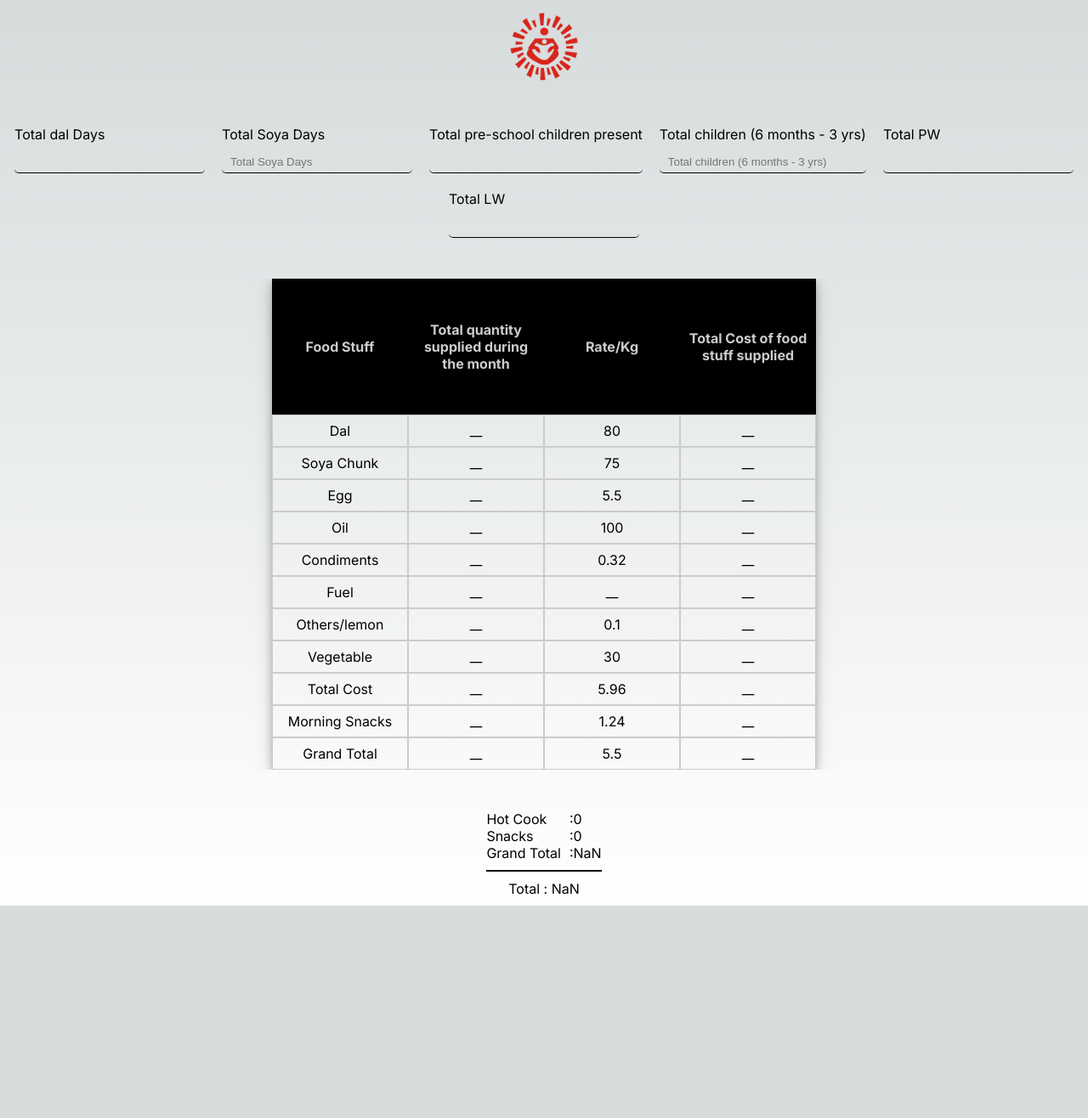
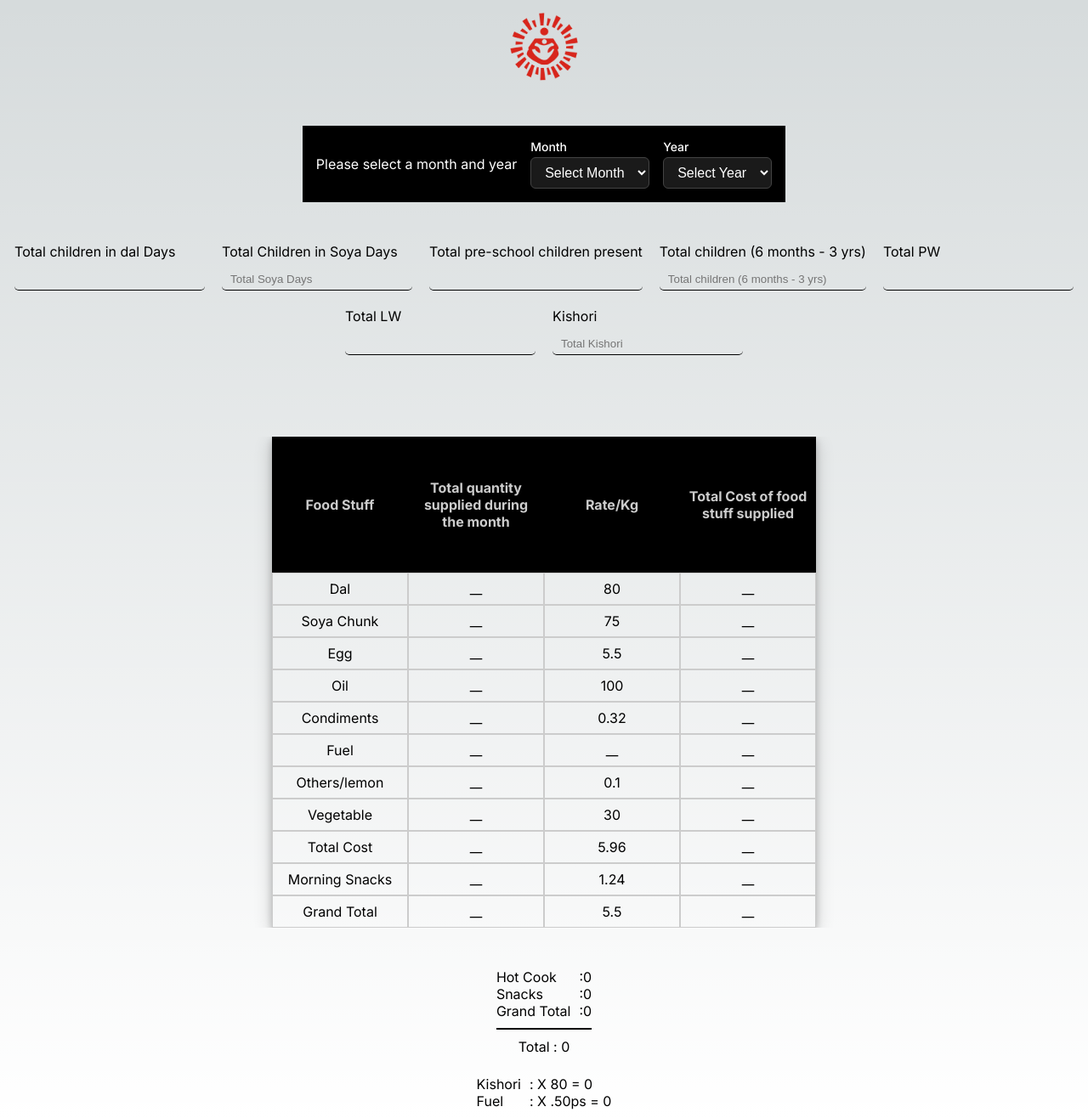
Before and after one commit to Kfardeenbls/next-my-voucher, a Next.js app: page / in a window 1280 px wide. Shown: the whole page at 85% size. Before the commit the page ends 1066 px from the top, so only its background shows below. Built offline with nearby package versions, Linux system fonts and the light colour scheme.

Commit message:
add date component

```diff
--- a/package.json
+++ b/package.json
@@ -9,9 +9,9 @@
     "lint": "next lint"
   },
   "dependencies": {
+    "next": "^14.2.30",
     "react": "^18",
-    "react-dom": "^18",
-    "next": "14.0.4"
+    "react-dom": "^18"
   },
   "devDependencies": {
     "eslint": "^8",
--- /dev/null
+++ b/src/app/component/Date_Component.jsx
@@ -0,0 +1,78 @@
+"use client";
+
+import "./MonthYearDropdown.css";
+import { useState, useEffect } from "react";
+
+export default function MonthYearDropdown({ onChange }) {
+  const months = [
+    "January",
+    "February",
+    "March",
+    "April",
+    "May",
+    "June",
+    "July",
+    "August",
+    "September",
+    "October",
+    "November",
+    "December",
+  ];
+
+  const currentYear = new Date().getFullYear();
+  const years = Array.from({ length: 10 }, (_, i) => currentYear - 5 + i);
+
+  const [selectedMonth, setSelectedMonth] = useState("");
+  const [selectedYear, setSelectedYear] = useState("");
+
+  useEffect(() => {
+    if (selectedMonth && selectedYear && onChange) {
+      onChange({ month: selectedMonth, year: selectedYear });
+    }
+  }, [selectedMonth, selectedYear, onChange]);
+
+  return (
+    <div
+      className="dropdown-container"
+      style={{
+        display: "flex",
+        flexWrap: "wrap",
+        justifyContent: "center",
+        alignItems: "center",
+      }}
+    >
+      <p>Please select a month and year</p>
+      <div className="dropdown-group">
+        <label className="dropdown-label">Month</label>
+        <select
+          value={selectedMonth}
+          onChange={(e) => setSelectedMonth(e.target.value)}
+          className="dropdown-select"
+        >
+          <option value="">Select Month</option>
+          {months.map((month, idx) => (
+            <option key={idx} value={month}>
+              {month}
+            </option>
+          ))}
+        </select>
+      </div>
+
+      <div className="dropdown-group">
+        <label className="dropdown-label">Year</label>
+        <select
+          value={selectedYear}
+          onChange={(e) => setSelectedYear(e.target.value)}
+          className="dropdown-select"
+        >
+          <option value="">Select Year</option>
+          {years.map((year) => (
+            <option key={year} value={year}>
+              {year}
+            </option>
+          ))}
+        </select>
+      </div>
+    </div>
+  );
+}
--- /dev/null
+++ b/src/app/component/MonthYearDropdown.css
@@ -0,0 +1,41 @@
+/* Container styling */
+.dropdown-container {
+  display: flex;
+  gap: 1rem;
+  padding: 1rem;
+  background-color: #000; /* Black background */
+  color: #fff; /* White text */
+  margin: 0 auto;
+}
+
+/* Group wrapper for label + select */
+.dropdown-group {
+  display: flex;
+  flex-direction: column;
+}
+
+/* Label styling */
+.dropdown-label {
+  font-size: 0.875rem;
+  font-weight: 500;
+  color: #ffffff;
+  margin-bottom: 0.25rem;
+}
+
+/* Select dropdown styling */
+.dropdown-select {
+  background-color: #1a1a1a; /* Dark gray background */
+  color: #ffffff;
+  border: 1px solid #444;
+  border-radius: 0.375rem;
+  padding: 0.5rem 0.75rem;
+  font-size: 1rem;
+  outline: none;
+  transition: border-color 0.2s;
+}
+
+/* On focus or hover */
+.dropdown-select:focus,
+.dropdown-select:hover {
+  border-color: #888;
+}
--- a/src/app/page.js
+++ b/src/app/page.js
@@ -1,8 +1,9 @@
 "use client";
-import React, { useState } from "react";
+import { useState } from "react";
 import "./page.css";
 import Image from "next/image";
 import logo from "../../public/logo.png";
+import MonthYearDropdown from "./component/Date_Component";
 
 const Voucher = () => {
   const data = [
@@ -22,8 +23,16 @@ const Voucher = () => {
   const [totalSoyaDays, setTotalSoyaDays] = useState("");
   const [totalPreSchoolChildren, setTotalPreSchoolChildren] = useState("");
   const [totalChildren, setTotalChildren] = useState("");
+  const [totalKishori, setTotalKishori] = useState("");
   const [totalPW, setTotalPW] = useState("");
   const [totalLW, setTotalLW] = useState("");
+
+  const [selectedDate, setSelectedDate] = useState({ month: "", year: "" });
+
+  const handleDateChange = (value) => {
+    setSelectedDate(value);
+    console.log("Selected Date in Parent:", value);
+  };
 
   const totalEgg = parseInt(totalDalDays, 10) + parseInt(totalSoyaDays, 10);
   const grandTotalEgg =
@@ -74,7 +83,8 @@ const Voucher = () => {
   }, 0);
 
   const totalCostValue = totalPreSchoolChildren * data[8].amount;
-  // const totalCostWithoutFuel = totalCostValue - totalPreSchoolChildren * 0.5;
+  const totalCostWithoutFuel = totalPreSchoolChildren * 0.5; // need to add
+  const kishori = totalPreSchoolChildren * 80; // need to add
   const snacksValue = totalPreSchoolChildren * data[9].amount;
   const grandTotal = grandTotalEgg * data[10].amount;
 
@@ -120,9 +130,12 @@ const Voucher = () => {
           Wellcome to <h2>My Voucher</h2>
         </h3> */}
       </div>
+      <>
+        <MonthYearDropdown onChange={handleDateChange} />
+      </>
       <div className="top-section">
         <div className="input-item flex-col-gap">
-          <span className="placeholder">Total dal Days </span>
+          <span className="placeholder">Total children in dal Days </span>
           <input
             type="number"
             className="input"
@@ -132,7 +145,7 @@ const Voucher = () => {
         </div>
 
         <div className="input-item flex-col-gap">
-          <span className="placeholder">Total Soya Days </span>
+          <span className="placeholder">Total Children in Soya Days </span>
           <input
             type="number"
             className="input"
@@ -142,7 +155,9 @@ const Voucher = () => {
           />
         </div>
         <div className="input-item flex-col-gap">
-          <span className="placeholder">Total pre-school children present </span>
+          <span className="placeholder">
+            Total pre-school children present{" "}
+          </span>
           <input
             type="number"
             className="input"
@@ -184,7 +199,20 @@ const Voucher = () => {
             onChange={(e) => setTotalLW(e.target.value)}
           />
         </div>
+        <div className="input-item flex-col-gap">
+          <span className="placeholder">Kishori</span>
+          <input
+            type="number"
+            className="input"
+            placeholder="Total Kishori"
+            value={totalKishori}
+            onChange={(e) => setTotalKishori(e.target.value)}
+          />
         </div>
+      </div>
+      <p style={{ margin: "0 auto" }}>
+        {selectedDate.month} {selectedDate.year}
+      </p>
       <div className="wrapper">
         <div className=" bottom-secttion">
           <div className="item">
@@ -203,7 +231,8 @@ const Voucher = () => {
                 return (
                   <div className="voucher-column" key={index}>
                     {totalDalDays
-                    ? index !== 10 && Number(calculateFoodQnt(index)).toFixed(3)
+                      ? index !== 10 &&
+                        Number(calculateFoodQnt(index)).toFixed(3)
                       : "__"}
                     {totalLW &&
                       totalPW &&
@@ -237,6 +266,7 @@ const Voucher = () => {
           </div>
         </div>
       </div>
+      <div>
         <div className="mid-section">
           <div style={{ display: "flex", gap: "10px" }}>
             <div style={{ display: "flex", flexDirection: "column" }}>
@@ -247,7 +277,7 @@ const Voucher = () => {
             <div style={{ display: "flex", flexDirection: "column" }}>
               <span>:{totalCostValue}</span>
               <span>:{snacksValue}</span>
-            <span>:{grandTotal}</span>
+              <span>:{grandTotal ? grandTotal : 0}</span>
             </div>
           </div>
 
@@ -257,7 +287,27 @@ const Voucher = () => {
           ></div>
           <div>
             <span>Total </span>
-          <span>: {totalAmount}</span>
+            <span>: {totalAmount ? totalAmount : 0}</span>
+          </div>
+        </div>
+        <div
+          style={{
+            display: "flex",
+            gap: "10px",
+            justifyContent: "center",
+            marginTop: "1.5rem",
+          }}
+        >
+          <div style={{ display: "flex", flexDirection: "column" }}>
+            <span>Kishori</span>
+            <span>Fuel </span>
+          </div>
+          <div style={{ display: "flex", flexDirection: "column" }}>
+            <span>:{`${totalKishori} X 80 = ${kishori}`}</span>
+            <span>
+              :{`${totalPreSchoolChildren} X .50ps = ${totalCostWithoutFuel}`}
+            </span>
+          </div>
         </div>
       </div>
     </div>
```
Also changed, not shown: 1 other file (tests, documents, lock files or other folders). Lines whose indentation alone changed are shown as unchanged.
